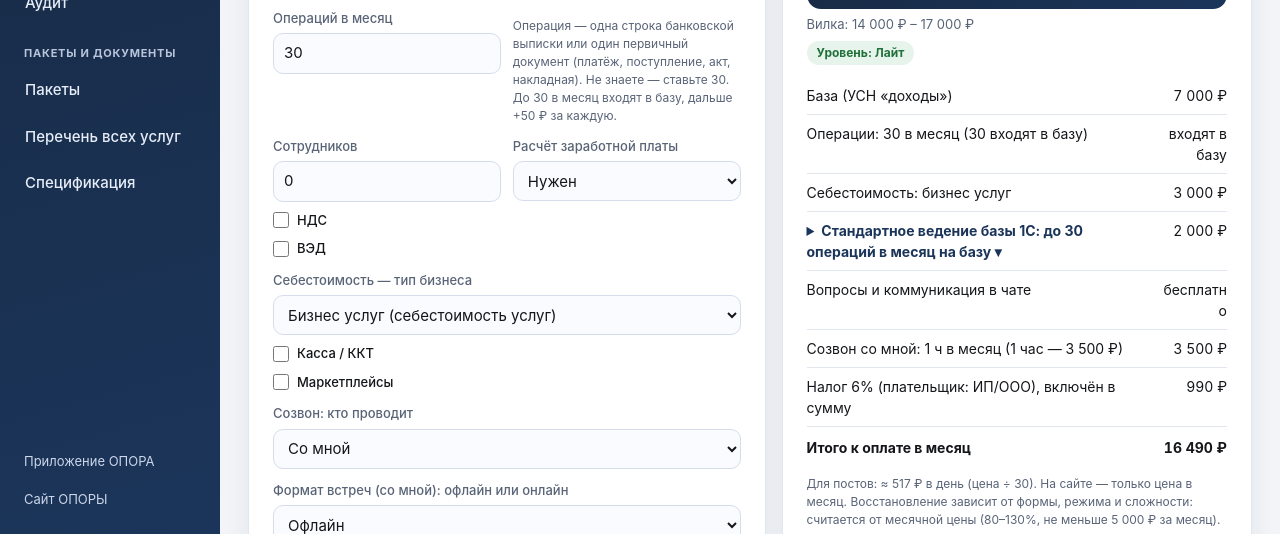
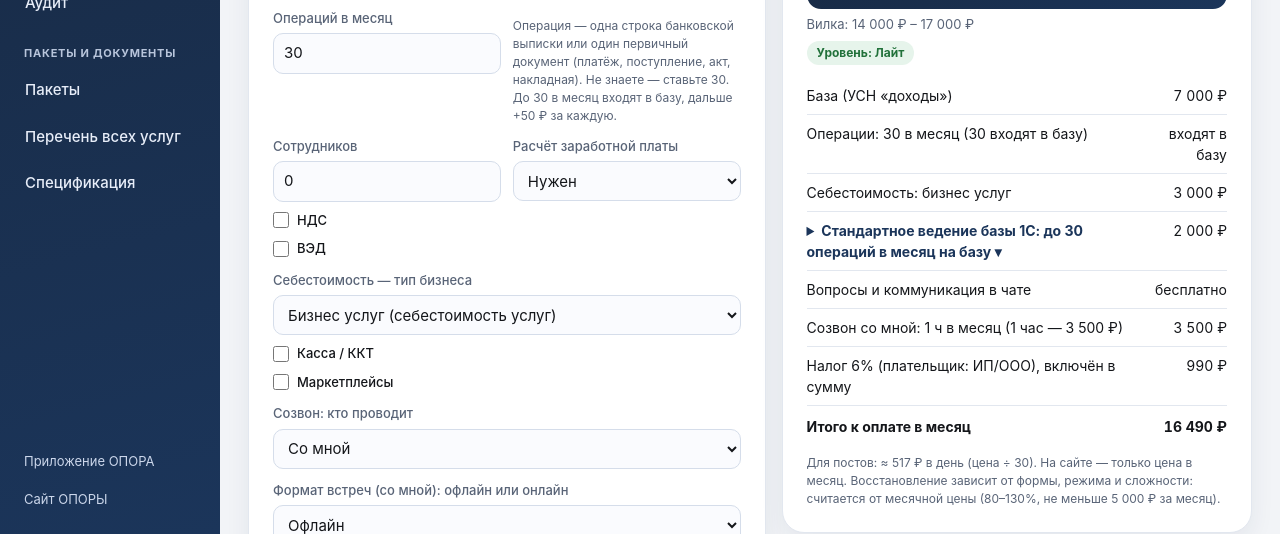
Before and after one commit to samitovvaar-blip/opora-service-calculator, a plain HTML site: page index.html in a window 1280 px wide. Shown: the part 266-800 px from the top of the page. Drawn offline with Linux system fonts and the light colour scheme.

Commit message:
Keep price table words intact

```diff
--- a/index.html
+++ b/index.html
@@ -191,7 +191,7 @@ button:not(.tab):hover { background: #e9edf8; }
 .pill.warn { background: #fff0dd; color: var(--warn); }
 table { width: 100%; border-collapse: collapse; font-size: 14px; }
 td { padding: 8px 0; border-bottom: 1px solid var(--line); vertical-align: top; overflow-wrap: anywhere; }
-td:last-child { padding-inline-start: 8px; text-align: right; font-variant-numeric: tabular-nums; }
+td:last-child { padding-inline-start: 8px; text-align: right; font-variant-numeric: tabular-nums; overflow-wrap: normal; }
 td > details { margin: 0; }
 .tot td { border-bottom: 0; padding-top: 10px; font-weight: 750; }
 .sec td { padding: 7px 9px; border: 0; background: var(--acc2); color: var(--acc); font-size: 12px; font-weight: 750; }
```
